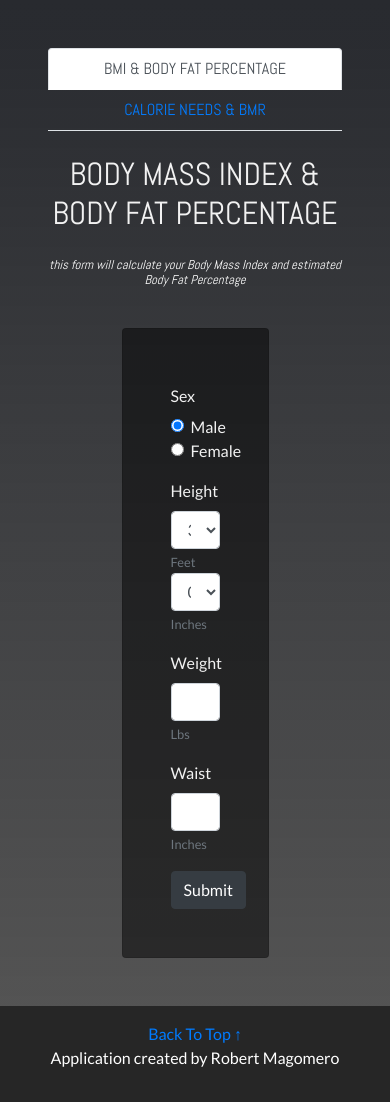
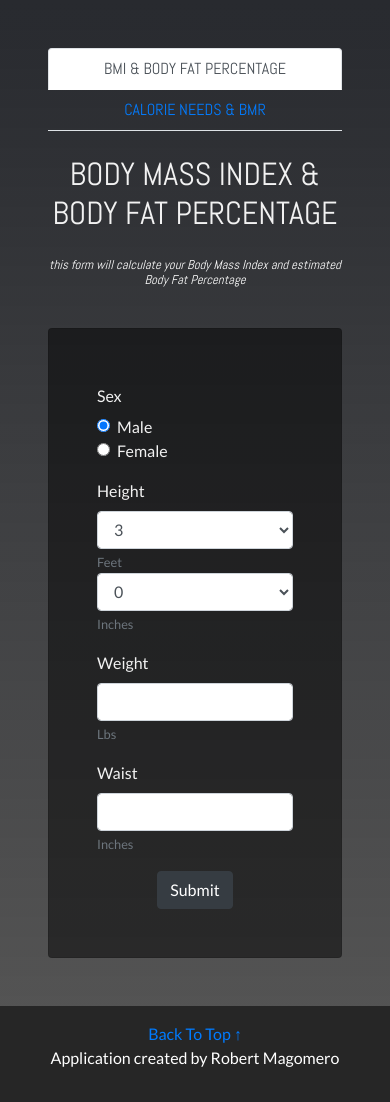
Before and after one commit to devrobx/fitcalc, a PHP site: page / in a window 390 px wide. Shown: the part 731-1833 px from the top of the page. Run offline with PHP 8.4, Linux system fonts and the light colour scheme; some libraries are stand-ins or nearby versions.

Commit message:
card responsive 2

```diff
--- a/css/styles.css
+++ b/css/styles.css
@@ -113,7 +113,7 @@ body {
 }
 
 .card {
-    width: 50%;
+
     background: linear-gradient(rgba(0, 0, 0, .5), rgba(0, 0, 0, .5)), transparent;
 }
 
--- a/index.html
+++ b/index.html
@@ -46,8 +46,8 @@
 
         <div class="container-fluid form p-5">
 
-            <div class="row ">
-                <div class="col-sm-12">
+            <div class="row justify-content-center">
+                <div class="col-sm-6 ">
                     <ul class="nav nav-tabs nav-fill">
                         <li class="nav-item hvr-grow-shadow  "><a class="nav-link active" href="#tab1"
                                 data-toggle="tab">BMI &
```
